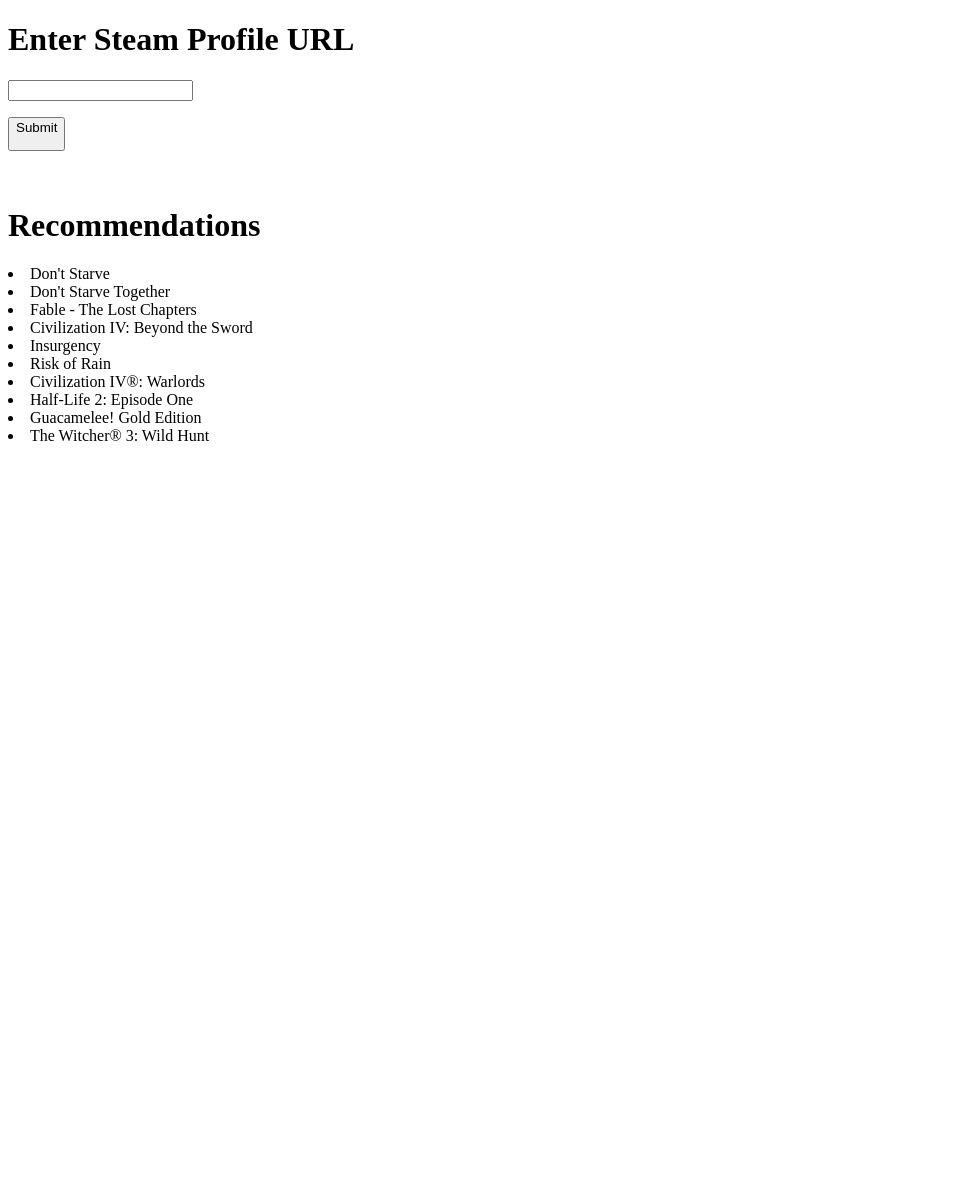
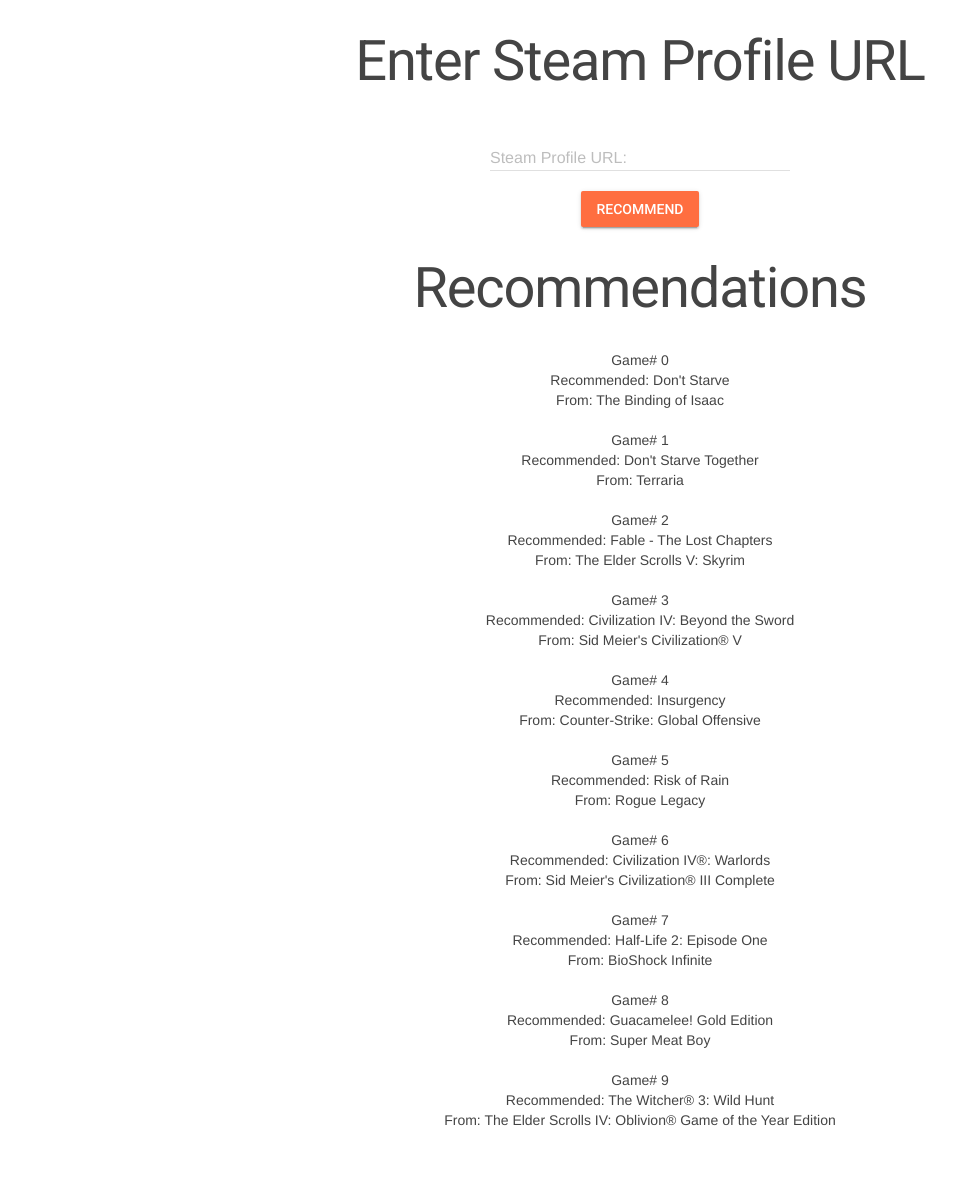
Before and after one commit to 361Squad/FinalProject, a Flask app: template templates/display.html in a window 1280 px wide. Shown: the whole page, without its empty margins (0-980 px from the left). Before the commit the page ends 441 px from the top, so only its background shows below. Run offline with Flask 2, Linux system fonts and the light colour scheme; the template is opened without the code that fills it, so the values that code supplies are empty; some libraries are stand-ins or nearby versions.

Commit message:
Added basic styling

```diff
--- a/app.py
+++ b/app.py
@@ -19,7 +19,7 @@
 
 	profileID = recommend.get_steamID64(profileURL) #get steam id from recommend.py
 	recommend_stuff(profileID) #get json
-	return render_template('display.html', data=gamesJSON) #render template, pass in json
+	return render_template('display.html') #render template, pass in json
 
 def recommend_stuff(profile_id): #gets the json result from recommend.py
 	recommends = recommend.recommend(profile_id)
--- /dev/null
+++ b/static/css/main.css
@@ -0,0 +1,40 @@
+body {
+  margin: 0;
+  padding: 0;
+  color: #444;
+}
+
+div.jumbo {
+  padding: 10px 0 30px 0;
+  -webkit-border-radius: 6px;
+     -moz-border-radius: 6px;
+          border-radius: 6px;
+}
+
+.submit{
+	width: 940px;
+  	margin: 0 auto;
+  	text-align: center;
+}
+
+#submit {
+    background-color: #FF5722;
+    border-radius:3px;
+    margin: 30px auto;
+    box-shadow: 0 1px 4px rgba(0, 0, 0, .6);
+    padding: 10px;
+    color: #fff;
+    font-size: 15px;
+    text-decoration: none;
+    cursor: pointer;
+    border:none;
+}
+
+#submit:hover {
+    border: none;
+    box-shadow: 0px 0px 1px #777;
+}
+
+#submitButton{
+	color: #ffffff;
+}
--- a/static/loadData.js
+++ b/static/loadData.js
@@ -10,12 +10,13 @@
             console.log(data.games[0]);
             length = data.games.length;
             for(i = 0; i<length; i++){
-                writeToDom(data.games[i].title);
+                writeToDom(data.games[i].title, data.games[i].fromTitle, i);
             }
         });
     });
 }
 
-function writeToDom(content){
-     $("#results").append("<li>" + content + "</li>");
+function writeToDom(recTitle, fromTitle, index){
+     $("#results").append("<div> Game# " + i + "<div> Recommended: " + recTitle + "</div><div> From: " + fromTitle + "</div></div>");
+     $("#results").append("<br>")
 }
--- a/templates/display.html
+++ b/templates/display.html
@@ -3,8 +3,8 @@
 	<script type="text/javascript">
 		loadJSON();
 	</script>
-	<br>
 	<h1>Recommendations</h1>
 	<div id="results"></div>
-
+	<br>
+	<br>
 {% endblock %}
--- a/templates/home.html
+++ b/templates/home.html
@@ -3,20 +3,27 @@
     <head lang="en">
         <meta charset="UTF-8">
         <title>361 Final Project</title>
-        <!--<link href="static/css/bootstrap.min.css" rel="stylesheet">-->
         <script src="//ajax.googleapis.com/ajax/libs/jquery/1.11.1/jquery.min.js"></script>
         <script src="http://code.jquery.com/jquery-1.10.2.min.js"></script>
+        <link href='https://fonts.googleapis.com/css?family=Roboto:400,300,300italic,500,400italic,700,700italic' rel='stylesheet' type='text/css'>
         <script type="text/javascript" src="{{url_for('static', filename='loadData.js')}}"></script>
+        <link rel="stylesheet" href="https://code.getmdl.io/1.1.1/material.light_blue-deep_orange.min.css" />
+        <script src="//storage.googleapis.com/code.getmdl.io/1.1.1/material.min.js"></script>
+        <link rel="stylesheet" href="{{ url_for('static', filename='css/main.css') }}">
+
     </head>
     <body>
         <div class="submit">
             <h1>Enter Steam Profile URL</h1>
             <form action="/analyze/" method="post">
-                <input type="text" name="profileURL">
-                <p><button id="submitButton"/>Submit</p>
+                <div class="mdl-textfield mdl-js-textfield mdl-textfield--floating-label">
+                    <label class="mdl-textfield__label">Steam Profile URL: </label>
+                    <input type="text" size="40" class="mdl-textfield__input" name="profileURL">
+                </div>
+                <p><button class="mdl-button mdl-js-button mdl-button--raised mdl-js-ripple-effect mdl-button--accent" id="submitButton"/>Recommend</p>
             </form>
         </div>
-        <div id="container" style = "width:100%">
+        <div id="container" class="submit">
             {% block recs %}
             {% endblock %}
         </div>
```
